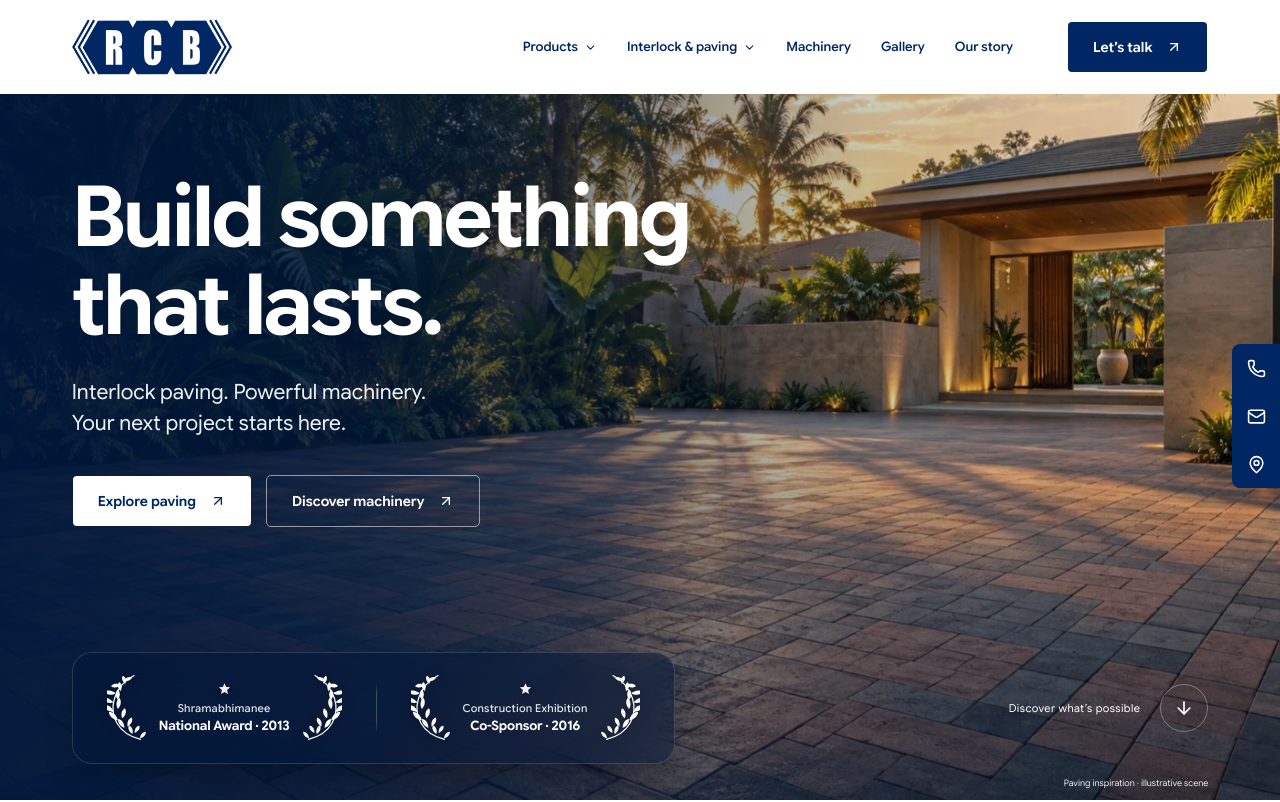
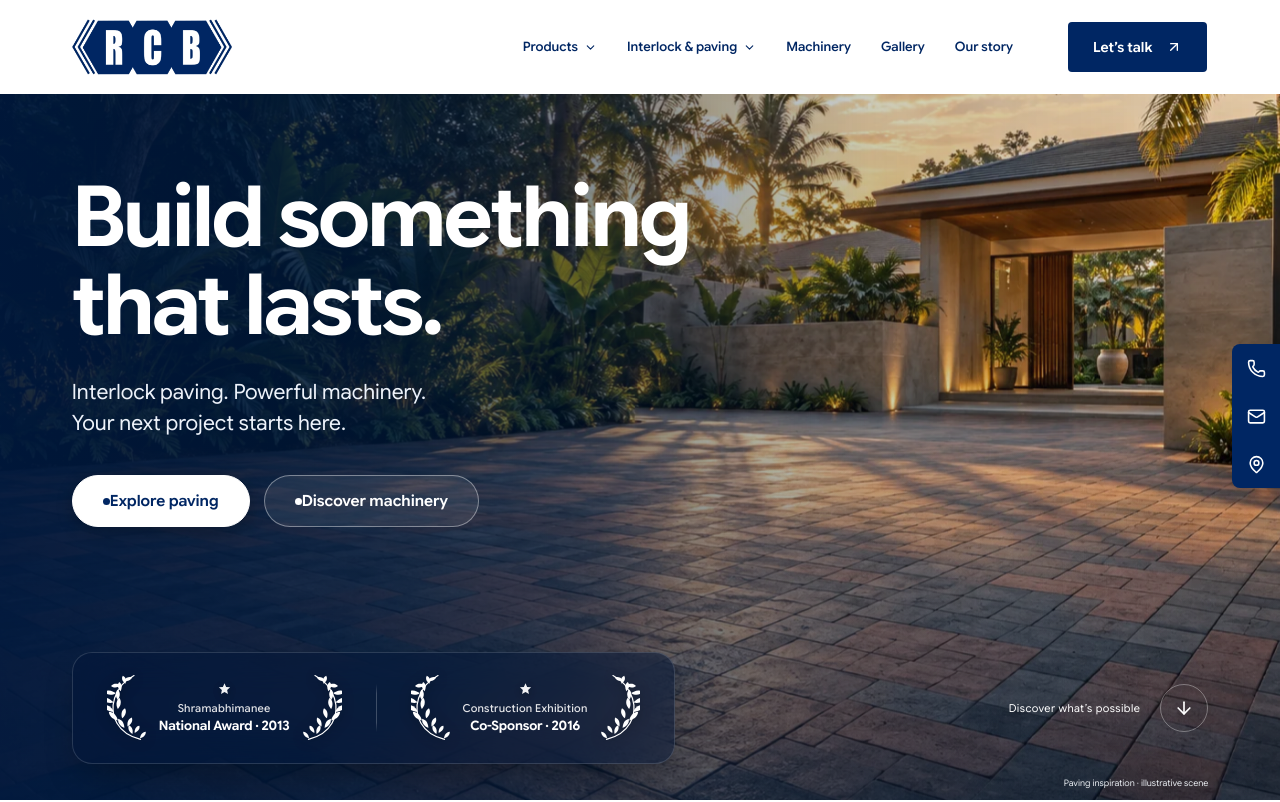
Before and after one commit to Vihangashamod/rcb, a Next.js app: page / in a window 1280 px wide. Shown: the top 802 px of the page. Built offline with nearby package versions, Linux system fonts and the light colour scheme.

Commit message:
feat: add global Magic UI InteractiveHoverButton with theme aesthetics

```diff
--- a/src/app/page.tsx
+++ b/src/app/page.tsx
@@ -7,7 +7,7 @@ import {
   Wrench,
   Layers,
 } from "lucide-react";
-import { Button } from "@/components/ui/button";
+import { InteractiveHoverButton } from "@/components/ui/button";
 import {
   Accordion,
   AccordionItem,
@@ -57,16 +57,20 @@ export default function Home() {
               Your next project starts here.
             </p>
             <div className="hero-actions">
-              <Button asChild variant="secondary" size="lg">
-                <a href="#paving">
-                  Explore paving <ArrowUpRight data-icon="inline-end" />
-                </a>
-              </Button>
-              <Button asChild variant="outline" size="lg">
-                <a href="#machinery">
-                  Discover machinery <ArrowUpRight data-icon="inline-end" />
-                </a>
-              </Button>
+              <InteractiveHoverButton
+                href="#paving"
+                variant="hero-primary"
+                size="lg"
+              >
+                Explore paving
+              </InteractiveHoverButton>
+              <InteractiveHoverButton
+                href="#machinery"
+                variant="hero-outline"
+                size="lg"
+              >
+                Discover machinery
+              </InteractiveHoverButton>
             </div>
           </div>
           <div className="hero-bottom">
--- a/src/app/products/[slug]/page.tsx
+++ b/src/app/products/[slug]/page.tsx
@@ -16,6 +16,7 @@ import {
 } from "lucide-react";
 import { Header } from "@/components/header";
 import { WhatsApp } from "@/components/social-icons";
+import { InteractiveHoverButton } from "@/components/ui/button";
 import {
   products,
   getProductBySlug,
@@ -157,16 +158,18 @@ export default async function ProductDetailPage(props: {
                 </div>
 
                 <div className="inquiry-box-actions">
-                  <a
+                  <InteractiveHoverButton
                     href={whatsappUrl}
                     target="_blank"
                     rel="noopener noreferrer"
-                    className="btn-whatsapp-primary"
                     aria-label={`Inquire about ${product.name} on WhatsApp`}
+                    variant="whatsapp"
+                    size="lg"
+                    icon={<WhatsApp size={20} />}
+                    className="w-full"
                   >
-                    <WhatsApp size={22} />
-                    <span>Inquire in WhatsApp</span>
-                  </a>
+                    Inquire in WhatsApp
+                  </InteractiveHoverButton>
 
                   <a
                     href={site.phoneHref}
--- a/src/app/products/page.tsx
+++ b/src/app/products/page.tsx
@@ -5,6 +5,7 @@ import { ArrowLeft, MessageCircle, Phone, ArrowUpRight, ShieldCheck, Wrench, Clo
 import { Header } from "@/components/header";
 import { ProductCatalog } from "@/components/products/product-catalog";
 import { WhatsApp } from "@/components/social-icons";
+import { InteractiveHoverButton } from "@/components/ui/button";
 import { site } from "@/lib/site";
 
 export const metadata: Metadata = {
@@ -84,17 +85,18 @@ export default async function ProductsPage(props: {
               </p>
             </div>
             <div className="inquiry-banner-actions">
-              <a
+              <InteractiveHoverButton
                 href={`https://wa.me/94771600600?text=${encodeURIComponent(
                   "Hello RCB Holdings, I would like to consult with your machinery team regarding equipment options and availability."
                 )}`}
                 target="_blank"
                 rel="noopener noreferrer"
-                className="btn-whatsapp-large"
+                variant="whatsapp"
+                size="lg"
+                icon={<WhatsApp size={20} />}
               >
-                <WhatsApp size={22} />
-                <span>Inquire on WhatsApp</span>
-              </a>
+                Inquire on WhatsApp
+              </InteractiveHoverButton>
               <a href={site.phoneHref} className="btn-phone-secondary">
                 <Phone size={19} />
                 <span>Call {site.phone}</span>
--- a/src/app/site.css
+++ b/src/app/site.css
@@ -2943,3 +2943,192 @@ section[id] {
     grid-template-columns: 1fr;
   }
 }
+
+/* ====================================================
+   INTERACTIVE HOVER BUTTON (GLOBAL MAGIC UI STYLES)
+   ==================================================== */
+.ihb-btn {
+  position: relative;
+  display: inline-flex;
+  align-items: center;
+  justify-content: center;
+  overflow: hidden;
+  border-radius: 9999px;
+  font-family: inherit;
+  font-weight: 600;
+  cursor: pointer;
+  text-decoration: none;
+  white-space: nowrap;
+  isolation: isolate;
+  border: 1px solid transparent;
+  transition: border-color 0.3s cubic-bezier(0.16, 1, 0.3, 1), box-shadow 0.3s cubic-bezier(0.16, 1, 0.3, 1), transform 0.2s cubic-bezier(0.16, 1, 0.3, 1);
+}
+.ihb-btn:active {
+  transform: scale(0.98);
+}
+
+/* SIZES */
+.ihb-btn.ihb-sm {
+  height: 36px;
+  padding: 0 16px;
+  font-size: 12.5px;
+}
+.ihb-btn.ihb-default {
+  height: 44px;
+  padding: 0 24px;
+  font-size: 14px;
+}
+.ihb-btn.ihb-lg {
+  height: 52px;
+  padding: 0 30px;
+  font-size: 15.5px;
+}
+
+/* INNER LAYOUT */
+.ihb-default-content {
+  display: flex;
+  align-items: center;
+  justify-content: center;
+  gap: 8px;
+  transition: transform 0.35s cubic-bezier(0.16, 1, 0.3, 1), opacity 0.25s ease;
+}
+.ihb-dot {
+  width: 7px;
+  height: 7px;
+  border-radius: 50%;
+  flex-shrink: 0;
+  transition: transform 0.45s cubic-bezier(0.16, 1, 0.3, 1);
+  transform-origin: center center;
+  will-change: transform;
+}
+.ihb-hover-content {
+  position: absolute;
+  inset: 0;
+  display: flex;
+  align-items: center;
+  justify-content: center;
+  gap: 8px;
+  opacity: 0;
+  transform: translateX(-14px);
+  transition: transform 0.35s cubic-bezier(0.16, 1, 0.3, 1), opacity 0.25s ease;
+  pointer-events: none;
+  z-index: 2;
+}
+
+/* HOVER TRIGGERS */
+.ihb-btn:hover .ihb-dot,
+.ihb-btn:focus-visible .ihb-dot {
+  transform: scale(85);
+}
+.ihb-btn:hover .ihb-default-content,
+.ihb-btn:focus-visible .ihb-default-content {
+  transform: translateX(18px);
+  opacity: 0;
+}
+.ihb-btn:hover .ihb-hover-content,
+.ihb-btn:focus-visible .ihb-hover-content {
+  transform: translateX(0);
+  opacity: 1;
+}
+
+/* THEME VARIANTS */
+/* 1. Primary / Light (Crisp white with #002663 expanding fill) */
+.ihb-primary {
+  background: #ffffff;
+  color: #002663;
+  border-color: #dbe1e9;
+  box-shadow: 0 2px 8px rgba(0, 38, 99, 0.08);
+}
+.ihb-primary .ihb-dot {
+  background: #002663;
+}
+.ihb-primary .ihb-hover-content {
+  color: #ffffff;
+}
+.ihb-primary:hover {
+  border-color: #002663;
+  box-shadow: 0 6px 20px rgba(0, 38, 99, 0.22);
+}
+
+/* 2. Hero Primary (Solid white on dark hero, fills with #002663) */
+.ihb-hero-primary {
+  background: #ffffff;
+  color: #002663;
+  border-color: #ffffff;
+  box-shadow: 0 4px 16px rgba(0, 0, 0, 0.25);
+}
+.ihb-hero-primary .ihb-dot {
+  background: #002663;
+}
+.ihb-hero-primary .ihb-hover-content {
+  color: #ffffff;
+}
+.ihb-hero-primary:hover {
+  box-shadow: 0 8px 26px rgba(0, 0, 0, 0.35);
+}
+
+/* 3. Hero Outline (Frosted glass on dark hero, fills with white) */
+.ihb-hero-outline {
+  background: rgba(255, 255, 255, 0.08);
+  backdrop-filter: blur(12px);
+  -webkit-backdrop-filter: blur(12px);
+  color: #ffffff;
+  border-color: rgba(255, 255, 255, 0.4);
+}
+.ihb-hero-outline .ihb-dot {
+  background: #ffffff;
+}
+.ihb-hero-outline .ihb-hover-content {
+  color: #002663;
+}
+.ihb-hero-outline:hover {
+  border-color: #ffffff;
+  box-shadow: 0 6px 20px rgba(255, 255, 255, 0.2);
+}
+
+/* 4. WhatsApp (WhatsApp green #25D366 ripple) */
+.ihb-whatsapp {
+  background: #ffffff;
+  color: #128c46;
+  border-color: #a7f3d0;
+  box-shadow: 0 2px 10px rgba(37, 211, 102, 0.15);
+}
+.ihb-whatsapp .ihb-dot {
+  background: #25D366;
+}
+.ihb-whatsapp .ihb-hover-content {
+  color: #ffffff;
+}
+.ihb-whatsapp:hover {
+  border-color: #25D366;
+  box-shadow: 0 6px 20px rgba(37, 211, 102, 0.35);
+}
+
+/* 5. Solid Primary (Navy fill with white ripple) */
+.ihb-solid-primary {
+  background: #002663;
+  color: #ffffff;
+  border-color: #002663;
+}
+.ihb-solid-primary .ihb-dot {
+  background: #ffffff;
+}
+.ihb-solid-primary .ihb-hover-content {
+  color: #002663;
+}
+.ihb-solid-primary:hover {
+  box-shadow: 0 6px 22px rgba(0, 38, 99, 0.3);
+}
+
+@media (prefers-reduced-motion: reduce) {
+  .ihb-dot {
+    display: none;
+  }
+  .ihb-default-content {
+    transform: none !important;
+    opacity: 1 !important;
+  }
+  .ihb-hover-content {
+    display: none !important;
+  }
+}
--- a/src/components/ui/button.tsx
+++ b/src/components/ui/button.tsx
@@ -64,3 +64,5 @@ function Button({
 }
 
 export { Button, buttonVariants };
+export { InteractiveHoverButton } from "@/components/ui/interactive-hover-button";
+export type { InteractiveHoverButtonProps } from "@/components/ui/interactive-hover-button";
--- /dev/null
+++ b/src/components/ui/interactive-hover-button.tsx
@@ -0,0 +1,135 @@
+import * as React from "react";
+import Link from "next/link";
+import { ArrowUpRight } from "lucide-react";
+import { cn } from "@/lib/utils";
+
+export interface InteractiveHoverButtonProps
+  extends React.ButtonHTMLAttributes<HTMLButtonElement> {
+  variant?:
+    | "default"
+    | "primary"
+    | "hero-primary"
+    | "hero-outline"
+    | "whatsapp"
+    | "solid-primary";
+  size?: "default" | "sm" | "lg";
+  icon?: React.ReactNode;
+  asChild?: boolean;
+  href?: string;
+  target?: string;
+  rel?: string;
+  text?: string;
+}
+
+export const InteractiveHoverButton = React.forwardRef<
+  HTMLButtonElement,
+  InteractiveHoverButtonProps
+>(
+  (
+    {
+      children,
+      text,
+      className,
+      variant = "default",
+      size = "default",
+      icon,
+      asChild = false,
+      href,
+      target,
+      rel,
+      ...props
+    },
+    ref,
+  ) => {
+    // Normalize variant class
+    const variantClass =
+      variant === "primary" || variant === "default"
+        ? "ihb-primary"
+        : variant === "hero-primary"
+          ? "ihb-hero-primary"
+          : variant === "hero-outline"
+            ? "ihb-hero-outline"
+            : variant === "whatsapp"
+              ? "ihb-whatsapp"
+              : "ihb-solid-primary";
+
+    const sizeClass =
+      size === "sm" ? "ihb-sm" : size === "lg" ? "ihb-lg" : "ihb-default";
+
+    const defaultIcon = icon || <ArrowUpRight className="size-4 shrink-0" />;
+
+    // Extract label text if children is a string or provided via text prop
+    let labelContent: React.ReactNode = text;
+    if (!labelContent && typeof children === "string") {
+      labelContent = children;
+    } else if (!labelContent && React.isValidElement(children)) {
+      const childProps = (children as React.ReactElement<{ children?: React.ReactNode }>).props;
+      if (childProps && typeof childProps.children === "string") {
+        labelContent = childProps.children;
+      }
+    }
+
+    if (!labelContent) {
+      labelContent = children;
+    }
+
+    const inner = (
+      <>
+        <span className="ihb-dot" aria-hidden="true" />
+        <span className="ihb-default-content">{labelContent}</span>
+        <span className="ihb-hover-content" aria-hidden="true">
+          <span>{labelContent}</span>
+          {defaultIcon}
+        </span>
+      </>
+    );
+
+    // If href is provided, render native link or Next.js Link
+    if (href) {
+      const isInternal = href.startsWith("/") && !href.startsWith("//");
+      const linkProps = {
+        className: cn("ihb-btn", variantClass, sizeClass, className),
+        target,
+        rel: target === "_blank" ? "noopener noreferrer" : rel,
+      };
+
+      if (isInternal) {
+        return (
+          <Link href={href} {...linkProps} {...(props as any)}>
+            {inner}
+          </Link>
+        );
+      }
+
+      return (
+        <a href={href} {...linkProps} {...(props as any)}>
+          {inner}
+        </a>
+      );
+    }
+
+    // If asChild is specified, clone the child element
+    if (asChild && React.isValidElement(children)) {
+      const child = children as React.ReactElement<any>;
+      return React.cloneElement(child, {
+        ref,
+        className: cn("ihb-btn", variantClass, sizeClass, className, child.props.className),
+        ...props,
+        children: inner,
+      });
+    }
+
+    return (
+      <button
+        ref={ref}
+        type={props.type || "button"}
+        className={cn("ihb-btn", variantClass, sizeClass, className)}
+        {...props}
+      >
+        {inner}
+      </button>
+    );
+  },
+);
+
+InteractiveHoverButton.displayName = "InteractiveHoverButton";
```
Also changed, not shown: components.json.
